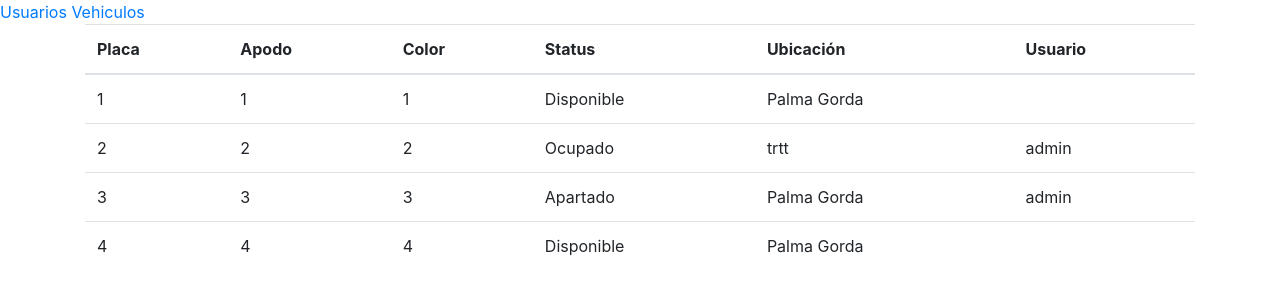
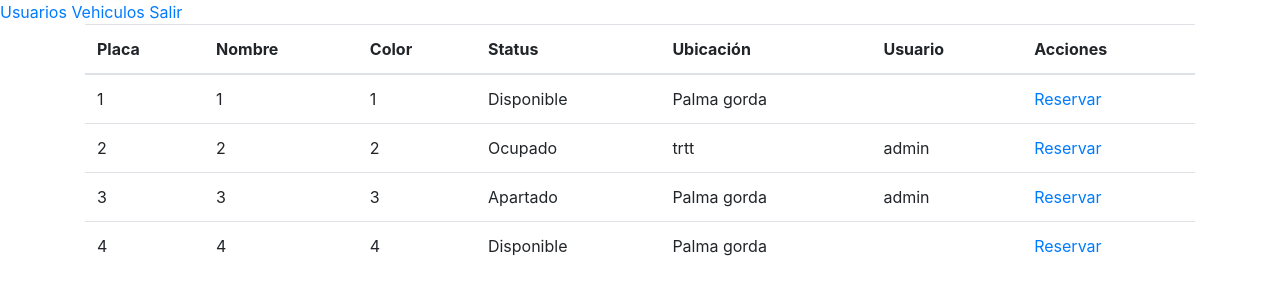
Before and after one commit to dxviidmg/ControlVehicular, a Django app: page /vehiculos/ in a window 1280 px wide. Shown: the top 300 px of the page. Run offline with Django 3.2, Linux system fonts and the light colour scheme; data comes from the database, SQL or seed files in the repository; some libraries are stand-ins or nearby versions.

Commit message:
detail vehiculo y login

```diff
--- a/ControlVehicular/settings.py
+++ b/ControlVehicular/settings.py
@@ -125,3 +125,8 @@ STATIC_URL = '/static/'
 
 MEDIA_ROOT = os.path.join(BASE_DIR,'media')
 MEDIA_URL = '/media/'
+
+from django.urls import reverse_lazy
+
+LOGIN_REDIRECT_URL = reverse_lazy('vehiculos:vehiculos-list')
+LOGOUT_REDIRECT_URL = reverse_lazy('accounts:login')
--- a/accounts/urls.py
+++ b/accounts/urls.py
@@ -1,8 +1,11 @@
 from .views import *
 from django.urls import path
+from django.contrib.auth.views import login, logout
 
 app_name = "accounts"
 
 urlpatterns = [
+	path('login/', login, name='login'),
+	path('logout/', logout, name='logout'),
 	path('accounts/', AccountsListView.as_view(), name='accounts-list'),
 ]
--- a/reservaciones/models.py
+++ b/reservaciones/models.py
@@ -12,6 +12,7 @@ class Reservacion(models.Model):
 	salida = models.DateTimeField(default=timezone.now)
 	llegada_aproximada = models.DateTimeField(default=timezone.now)
 	llegada_real = models.DateTimeField(null=True, blank=True)
+	es_mantenimiento = models.BooleanField(default=False)
 
 	class Meta:
 		ordering = ('creacion',)
--- a/templates/base.html
+++ b/templates/base.html
@@ -12,7 +12,7 @@
 </head>
 <body>
 
-	<a href="{%url 'accounts:accounts-list'%}">Usuarios</a> <a href="{%url 'vehiculos:vehiculos-list'%}">Vehiculos</a>
+	<a href="{%url 'accounts:accounts-list'%}">Usuarios</a> <a href="{%url 'vehiculos:vehiculos-list'%}">Vehiculos</a> <a href="{%url 'accounts:logout'%}">Salir</a>
 	<section class="container">
 		{%block content%}
 		{%endblock content%}
--- a/vehiculos/models.py
+++ b/vehiculos/models.py
@@ -18,15 +18,15 @@ class Vehiculo(models.Model):
 	numero_serie = models.CharField(max_length=50, unique=True)
 	placa = models.CharField(max_length=10, unique=True)
 	color = models.CharField(max_length=10)
-	apodo = models.CharField(max_length=10, null=True, blank=True)
+	nombre = models.CharField(max_length=10, null=True, blank=True)
 	kilometraje = models.IntegerField()
 	status = models.CharField(max_length=10, default="Disponible", choices=status_choices)
 
 	class Meta:
-		ordering = ('apodo',)
+		ordering = ('nombre',)
 
 	def __str__(self):
-		return '{} {}'.format(self.apodo, self.placa)
+		return '{} {}'.format(self.nombre, self.placa)
 
 class Documentacion(models.Model):
 #	now = datetime.now()
--- a/vehiculos/templates/vehiculos/vehiculos_list.html
+++ b/vehiculos/templates/vehiculos/vehiculos_list.html
@@ -6,11 +6,12 @@
 		<thead>
 			<tr>
 			<th scope="col">Placa</th>
-			<th scope="col">Apodo</th>
+			<th scope="col">Nombre</th>
 			<th scope="col">Color</th>
 			<th scope="col">Status</th>
 			<th scope="col">Ubicación</th>
 			<th scope="col">Usuario</th>
+			<th scope="col">Acciones</th>
 			</tr>
 		</thead>
 		<tbody>
@@ -19,11 +20,12 @@
 
 			<tr>
 				<td>{{vehiculo.vehiculo.placa}}</td>
-				<td>{{vehiculo.vehiculo.apodo}}</td>
+				<td>{{vehiculo.vehiculo.nombre}}</td>
 				<td>{{vehiculo.vehiculo.color}}</td>
 				<td>{{vehiculo.status}}</td>
 				<td>{{vehiculo.ubicacion}}</td>
 				<td>{{vehiculo.user}}</td>
+				<td><a href="{%url 'vehiculos:vehiculo-detail' vehiculo.vehiculo.pk%}">Reservar</a></td>
 			</tr>
 
 		{%endfor%}
--- a/vehiculos/urls.py
+++ b/vehiculos/urls.py
@@ -1,8 +1,9 @@
+from django.urls import path
 from .views import *
-from django.urls import path
 
 app_name = 'vehiculos'
 
 urlpatterns = [
+	path('vehiculo/<int:pk>/', VehiculoDetailView.as_view(), name='vehiculo-detail'),
 	path('vehiculos/', VehiculosListView.as_view(), name='vehiculos-list'),
 ]
--- a/vehiculos/views.py
+++ b/vehiculos/views.py
@@ -1,5 +1,5 @@
 from django.shortcuts import render
-from django.views.generic import View
+from django.views.generic import View, DetailView
 from .models import *
 from reservaciones.models import *
 from django.db.models import Q
@@ -27,13 +27,13 @@ class VehiculosListView(View):
 
 				if len(revisiones) == 0:
 #					print(vehiculo, reservacion, "Apartado")
-					vehiculos_list.append({'vehiculo': vehiculo, 'ubicacion': 'Palma Gorda', 'status': 'Apartado', 'user': reservacion.user})
+					vehiculos_list.append({'vehiculo': vehiculo, 'ubicacion': 'Palma gorda', 'status': 'Apartado', 'user': reservacion.user})
 				if len(revisiones) == 1:
 #					print(vehiculo, reservacion, "Ocupado")
 					vehiculos_list.append({'vehiculo': vehiculo, 'ubicacion': reservacion.destino, 'status': 'Ocupado', 'user': reservacion.user})
 			else:
 #				print(vehiculo, 'libre')
-				vehiculos_list.append({'vehiculo': vehiculo, 'ubicacion': 'Palma Gorda', 'status': 'Disponible'})
+				vehiculos_list.append({'vehiculo': vehiculo, 'ubicacion': 'Palma gorda', 'status': 'Disponible'})
 #			if len(reservaciones) != 0:
 #				reservaciones2 = reservaciones.objects()
 #		print("lista de dict")
@@ -43,3 +43,11 @@ class VehiculosListView(View):
 			'vehiculos_list': vehiculos_list
 		}
 		return render(request, template_name, context)
+
+class VehiculoDetailView(DetailView):
+	model = Vehiculo
+
+#	def get_context_data(self, **kwargs):
+#		reservaciones = Reservacion.objects.filter(vehiculo=self.vehiculo.pk)
+#		return reservaciones
+	#		return self.queryset.filter(book_id=self.kwargs.get('book_id'))
```
Also changed, not shown: accounts/templates/registration/login.html (added, +21 -0 lines), vehiculos/templates/vehiculos/vehiculo_detail.html (added, +16 -0 lines), db.sqlite3, reservaciones/migrations/0007_auto_20180511_1059.py (added), reservaciones/migrations/0008_reservacion_es_mantenimiento.py (added), vehiculos/migrations/0007_auto_20180511_1059.py (added).
